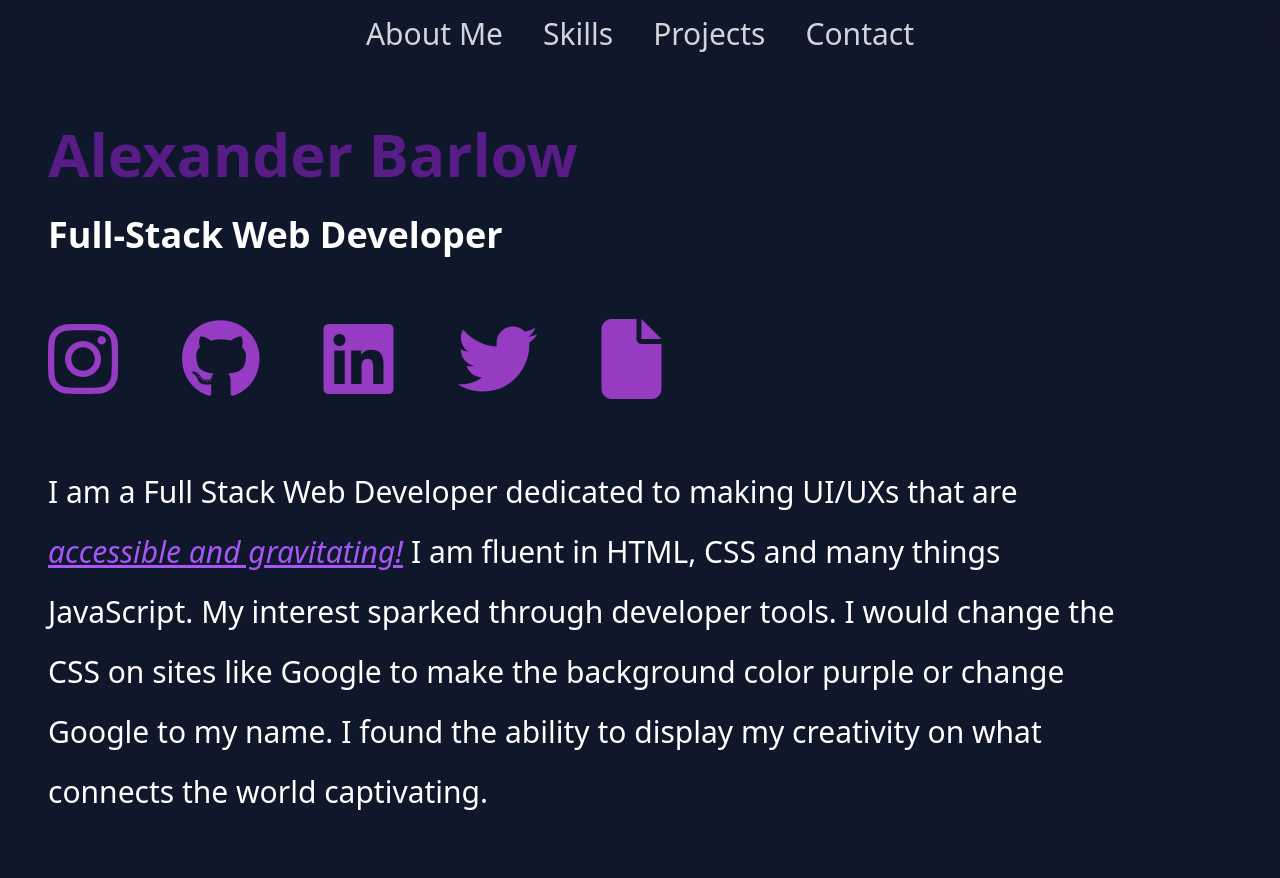
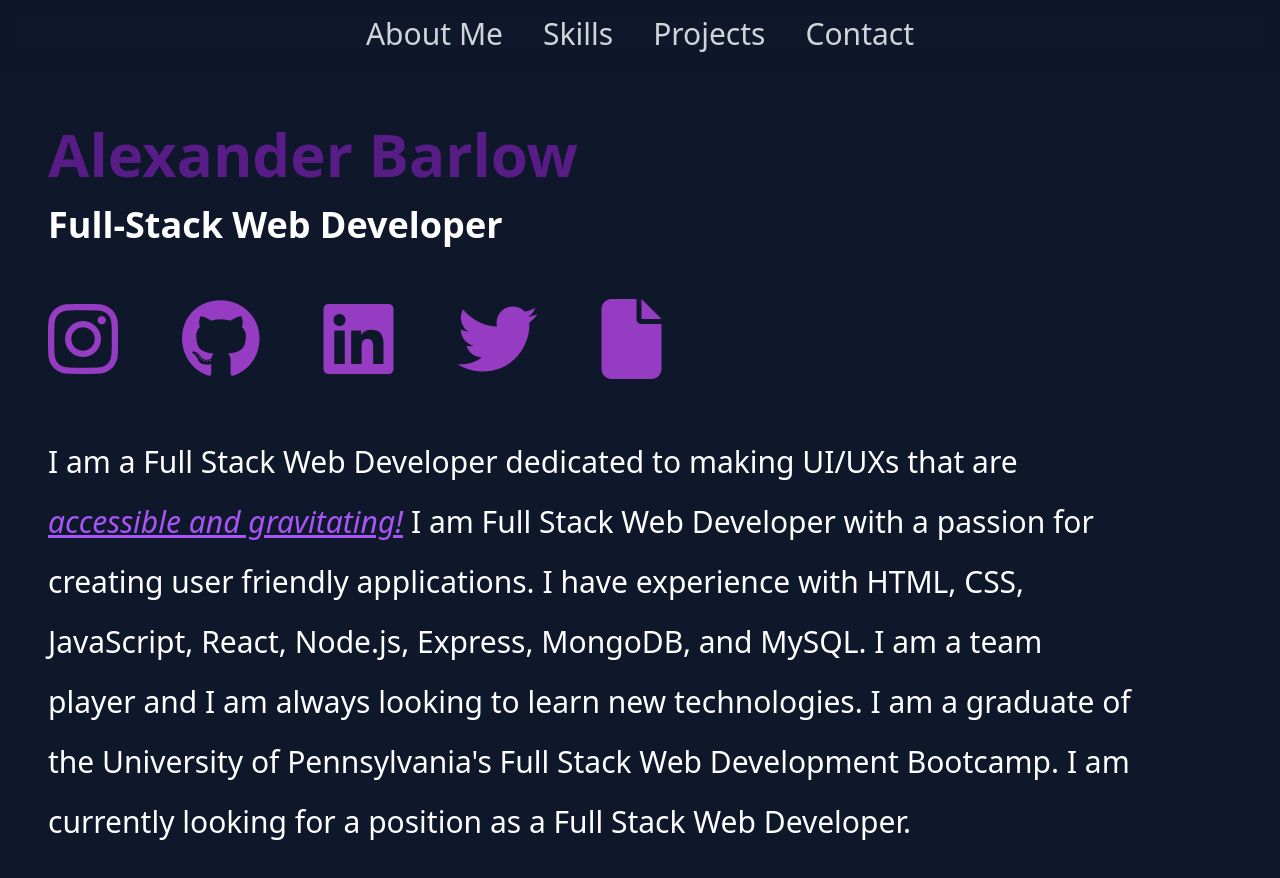
Before and after one commit to AlexanderBarlow/nextjs-portfolio, a Next.js app: page / in a window 1280 px wide. Shown: the top 878 px of the page. Built offline with nearby package versions, Linux system fonts and the light colour scheme; no server answers; a web font is replaced by a local one.

Commit message:
updated about

```diff
--- a/components/About.js
+++ b/components/About.js
@@ -66,11 +66,13 @@ function About() {
               {" "}
               accessible and gravitating!
             </span>{" "}
-            I am fluent in HTML, CSS and many things JavaScript. My interest
-            sparked through developer tools. I would change the CSS on sites
-            like Google to make the background color purple or change Google to
-            my name. I found the ability to display my creativity on what
-            connects the world captivating.
+            I am Full Stack Web Developer with a passion for creating user
+            friendly applications. I have experience with HTML, CSS, JavaScript,
+            React, Node.js, Express, MongoDB, and MySQL. I am a team player and
+            I am always looking to learn new technologies. I am a graduate of
+            the University of Pennsylvania's Full Stack Web Development
+            Bootcamp. I am currently looking for a position as a Full Stack Web
+            Developer.
           </p>
         </div>
         <div className="xl:flex xl:flex-100 xl:h-fit xl:w-fit xl:justify-center xl:align-middle hidden xl:z-0">
```
